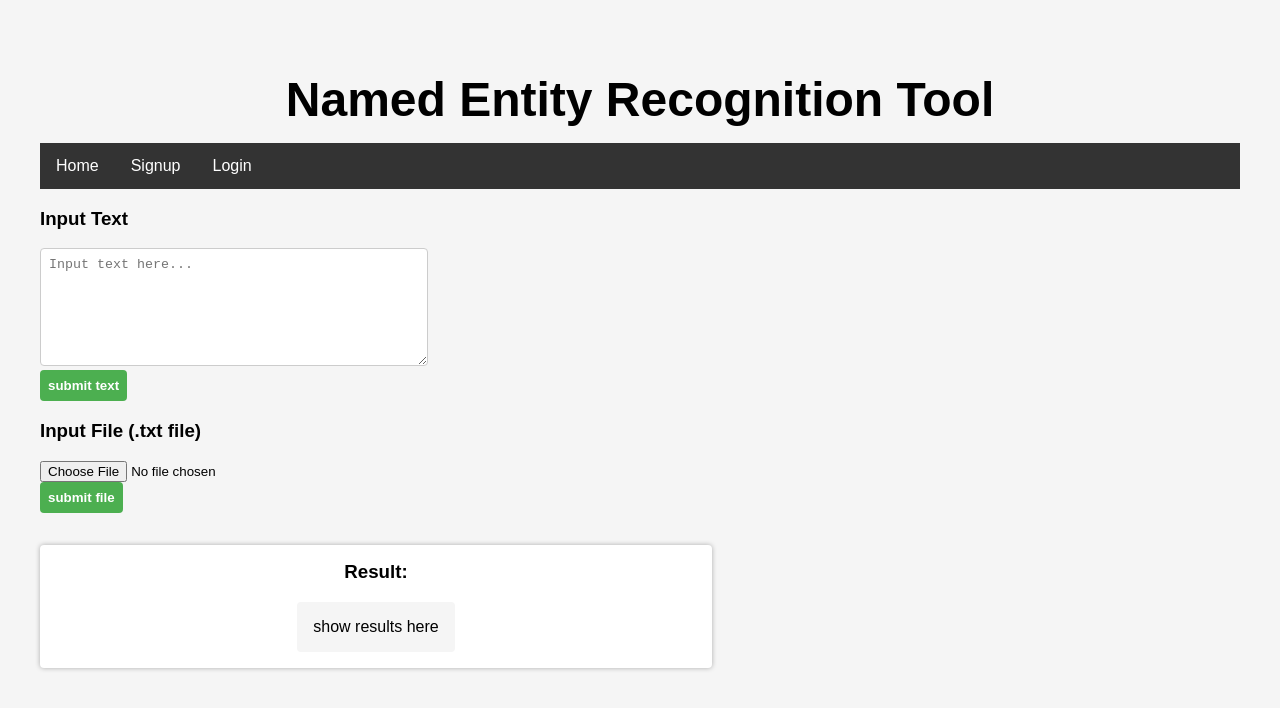
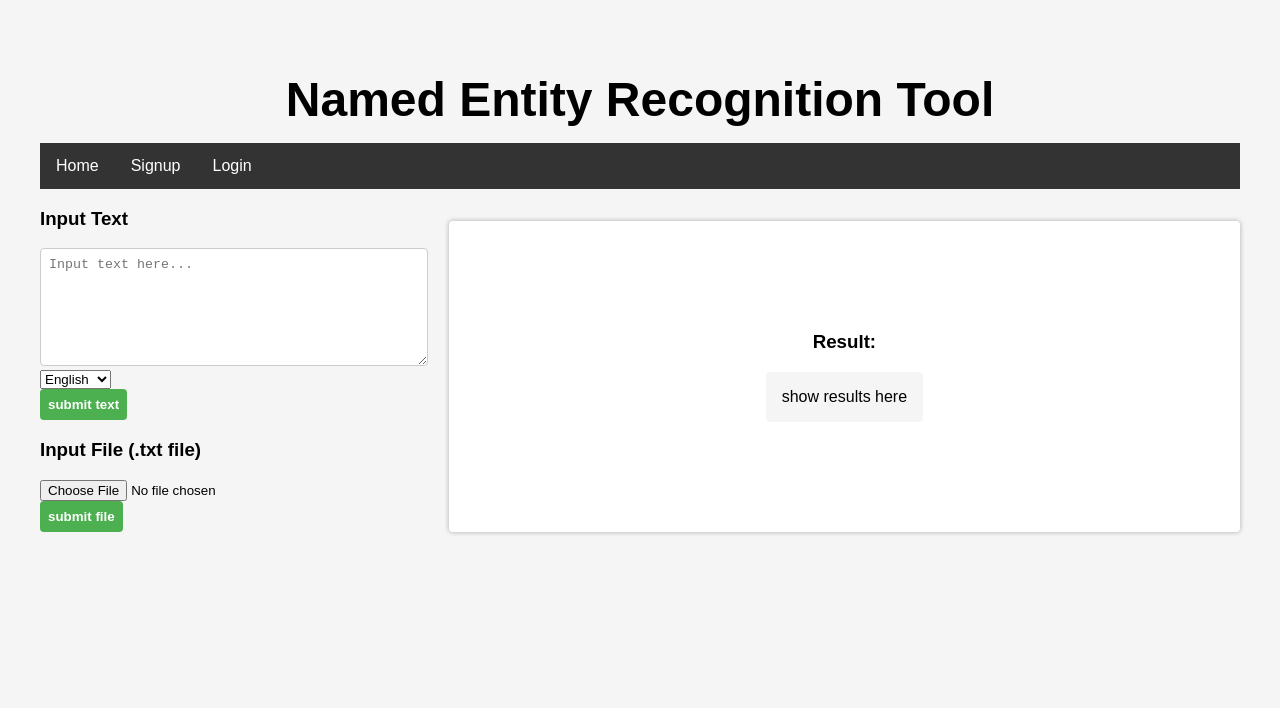
Before and after one commit to CS222-UIUC/course-project-team-42, a React (Create React App) app in the folder entity_recognition/: page / in a window 1280 px wide. Shown: the top 708 px of the page. Built offline with nearby package versions, Linux system fonts and the light colour scheme.

Commit message:
formate change1

```diff
--- a/entity_recognition/src/App.css
+++ b/entity_recognition/src/App.css
@@ -102,8 +102,9 @@ textarea {
   background-color: #fff;
   border-radius: 0.25rem;
   box-shadow: 0 0 5px rgba(0,0,0,0.3);
-  width: 100%;
-  max-width: 40rem;
+
+  float: right;
+  width: 65%;
 }
 
 .result h3 {
@@ -116,3 +117,12 @@ textarea {
   border-radius: 0.25rem;
   background-color: #f5f5f5;
 }
+
+.row {
+  display: flex;
+}
+
+.main {
+  float: left;
+  width: 35%;
+}
--- a/entity_recognition/src/App.js
+++ b/entity_recognition/src/App.js
@@ -2,7 +2,6 @@ import React, { useState, useRef } from 'react';
 import axios from "axios";
 import './App.css';
 import { BrowserRouter, Routes, Route, Link } from "react-router-dom";
-// import { SelectButton } from 'primereact/selectbutton';
 import Register from "./register";
 import Login from "./login";
 
@@ -11,13 +10,8 @@ function App() {
 
   let inputTextRef = useRef("")
   let inputFileRef = useRef("")
-  const [value, setValue] = useState(null);
-  const items = [
-      { name: 'English', value: 1 },
-      { name: 'Chinese', value: 2 },
-      { name: 'Spanish', value: 3 }
-  ];
 
+  let [language, setLanguage] = useState("");
   let [result, setResult] = useState("show results here")
   let [token, setToken] = useState("false")
 
@@ -29,7 +23,7 @@ function App() {
     }
     setResult("loading")
     let topic = inputTextRef.current.value
-    const response = await axios.get(`http://127.0.0.1:8000/wiki/get_ner_on/?topic="${topic}"`, {
+    const response = await axios.get(`http://127.0.0.1:8000/wiki/get_ner_on${language}/?topic="${topic}"`, {
         withCredentials: false,
       });
     const output = response.data.entity;
@@ -47,13 +41,16 @@ function App() {
     const file = inputFileRef.current.files[0];
 
     const formData = new FormData();
-    formData.append("file", file, file.name);
+    formData.append("file", file);
     const response = await axios.post('http://127.0.0.1:8000/wiki/upload', formData)
-    const output = response.data;
+    const output = response.data.entity;
     const output_format = output.replace(/\n/g, "<br />");
     setResult(output_format)
     }
 
+  const handleLanChange = (event) => {
+    setLanguage(event.target.value);
+  };
   return (
     <BrowserRouter>
       <>
@@ -65,6 +62,7 @@ function App() {
             <li><Link to="/login">Login</Link></li>
           </ul>
         </div>
+        <div className='row'>
         <Routes>
           <Route path="/register" element={<Register setResult={setResult} />} />
           <Route path="/login" element={<Login setResult={setResult} setToken={setToken} />} />
@@ -87,9 +85,15 @@ function App() {
                         borderWidth : 1.0}}/>
                   </label>
                   <br />
-                  {/* <div>
-                  <SelectButton value={value} onChange={(e) => setValue(e.value)} optionLabel="name" options={items} />
-                  </div> */}
+                  <div>
+                  <select  value={language} onChange={handleLanChange}>
+                        <option value="">English</option>
+                        <option value="_zh">Chinese</option>
+                        <option value="_es">Spanish</option>
+                        value={language}
+                        onChange={handleLanChange}
+                  </select>
+                  </div>
                   <button type="submit" className="submit-button">submit text</button>
                 </form>
               </label>
@@ -111,6 +115,7 @@ function App() {
           <h3>Result:</h3>
           <p dangerouslySetInnerHTML={{__html: result}} />
         </div>
+      </div>
       </>
     </BrowserRouter>
   );
--- a/entity_recognition/src/login.js
+++ b/entity_recognition/src/login.js
@@ -25,7 +25,7 @@ function Login(props) {
   }
 
   return (
-    <div>
+    <div className='main'>
       <h2>Login</h2>
       <form onSubmit={submitHandler}>
         <label>
--- a/entity_recognition/src/register.js
+++ b/entity_recognition/src/register.js
@@ -31,7 +31,7 @@ function Register(props) {
   }
 
   return (
-    <div>
+    <div className='main'>
       <h2>Signup</h2>
       <form onSubmit={registerClickHandler}>
         <label>
```
Also changed, not shown: 2 other files (tests, documents, lock files or other folders).
